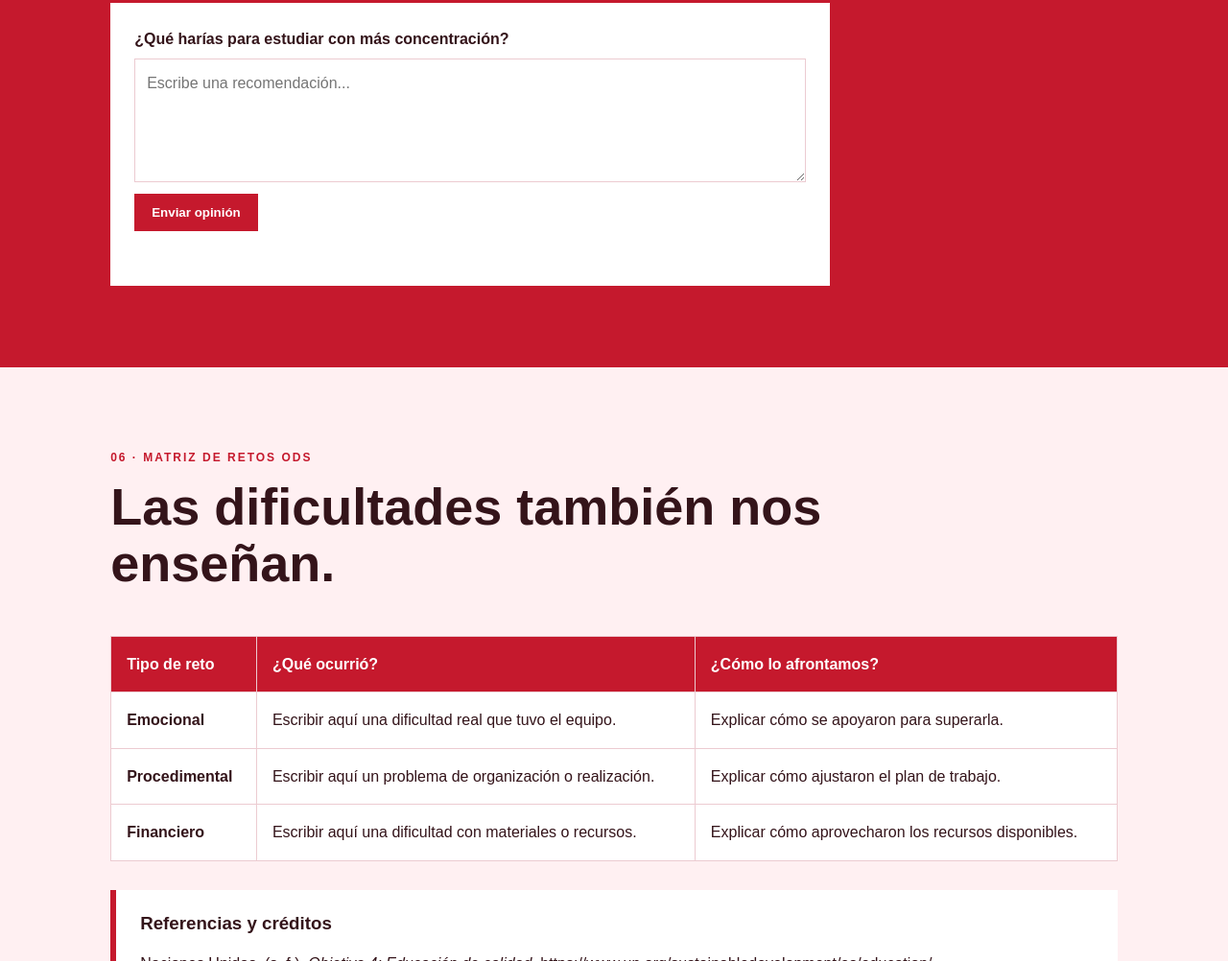
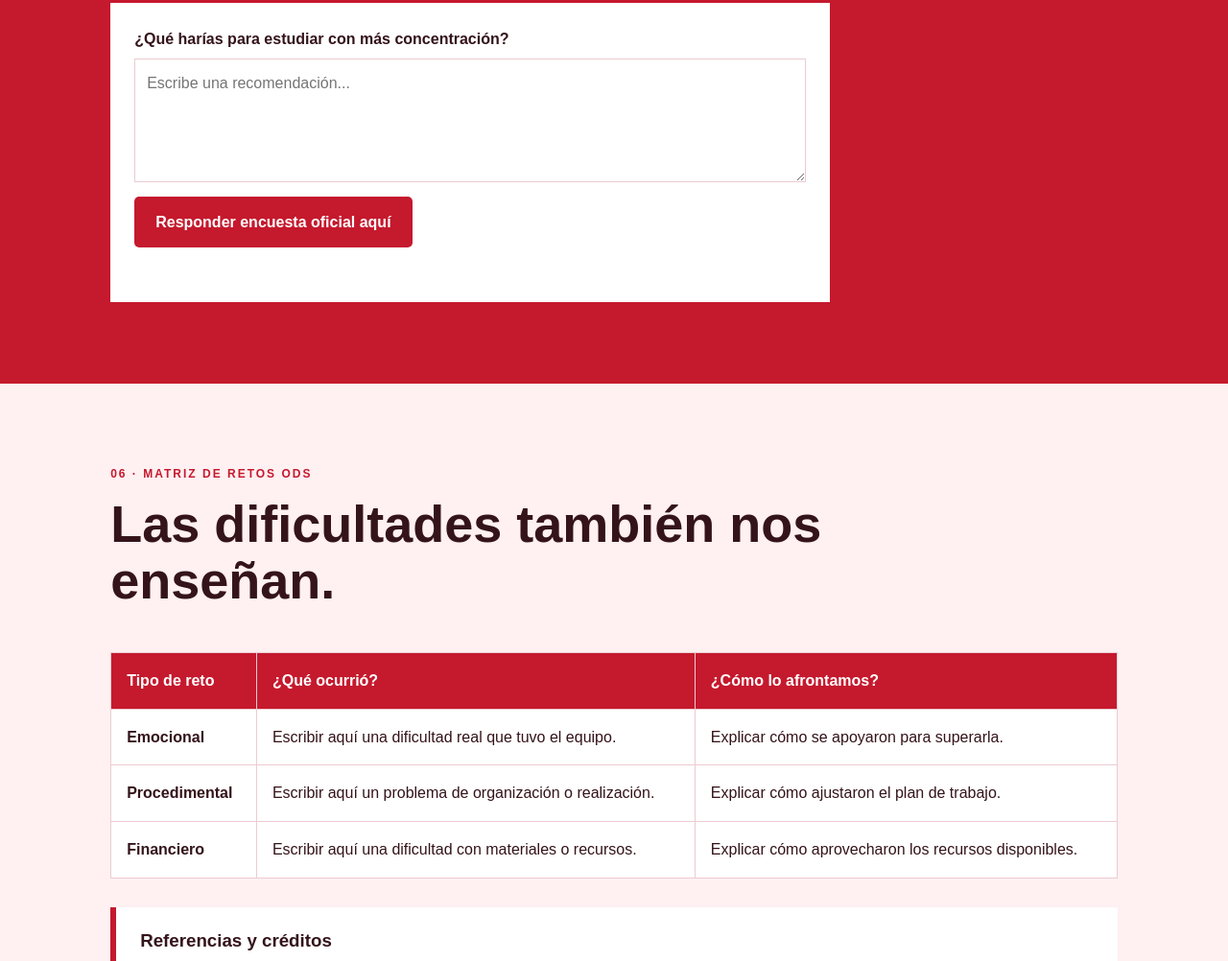
Before and after one commit to ZeroCodexLabZ/estrategia-ODS, a plain HTML site: page index.html in a window 1280 px wide. Shown: the part 4480-5482 px from the top of the page at 96% size. Drawn offline with Linux system fonts and the light colour scheme.

Commit message:
Fix HTML structure and add survey link

```diff
--- a/index.html
+++ b/index.html
@@ -275,9 +275,10 @@
         <textarea id="opinion" rows="4"
           placeholder="Escribe una recomendación..."></textarea>
 
-        <button id="enviar-opinion">Enviar opinión</button>
-        <p id="respuesta"></p>
-      </div>
+        <a class="boton" href="https://docs.google.com/forms/d/e/1FAIpQLScdrx504xglJZ2ZXQF9-bYtTOAkhGA2RchzAZgDmjzol7_hYg/viewform?usp=publish-editor" target="_blank">
+        Responder encuesta oficial aquí
+       </a>
+      <p id="respuesta"></p>
     </section>
 
     <section id="retos" class="seccion fondo-claro">
```
